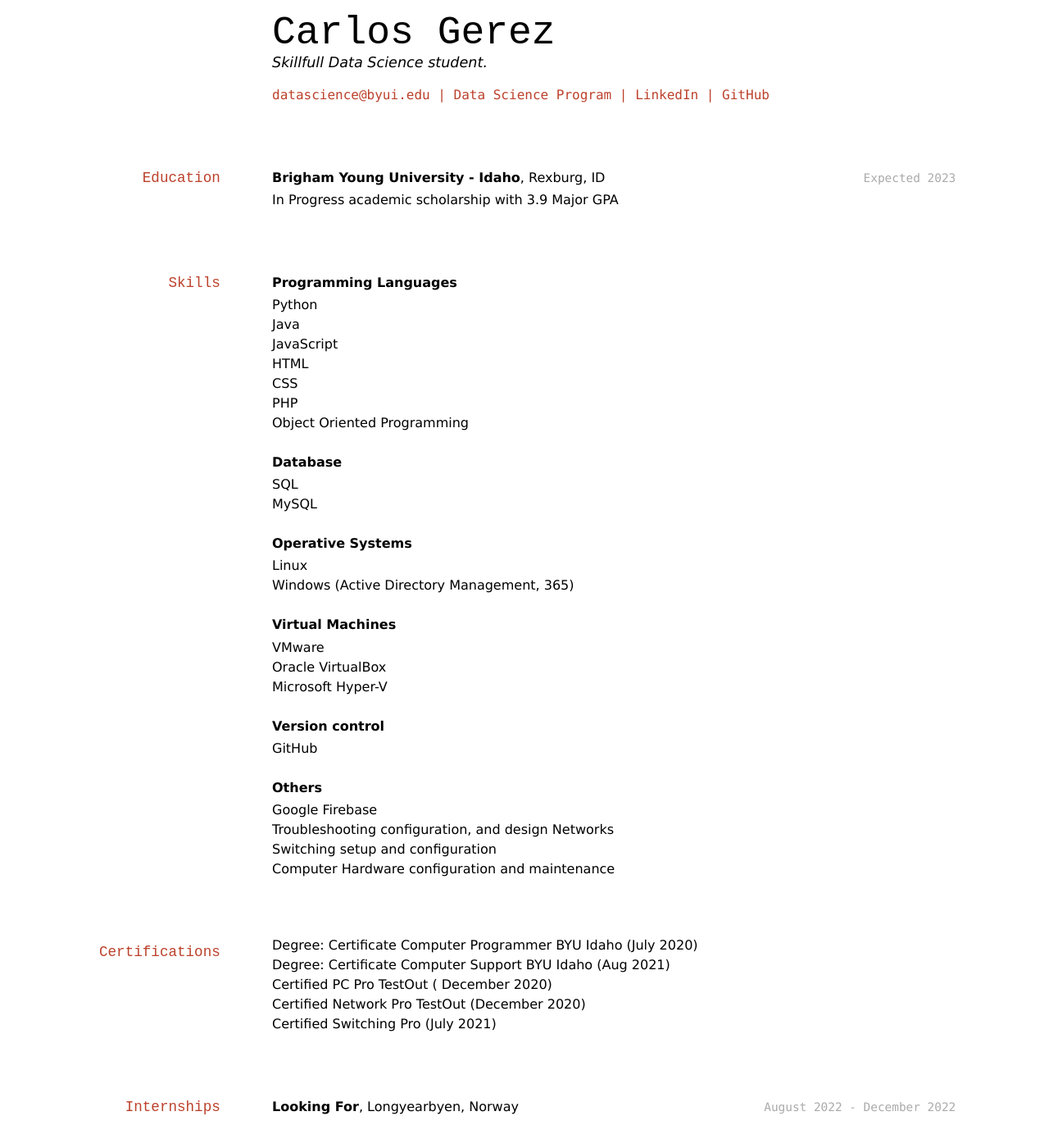
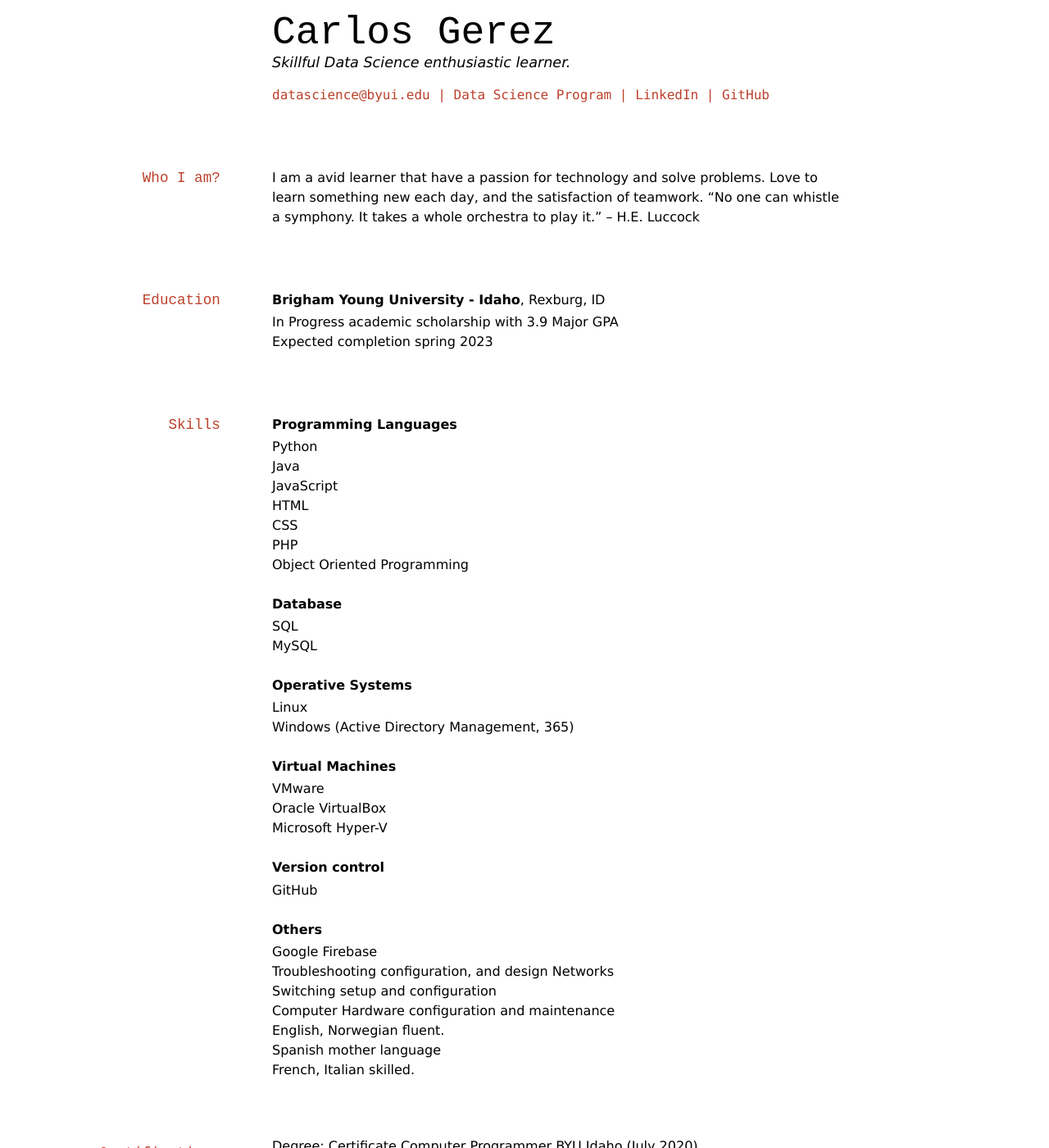
Before and after one commit to carlosdgerez/Gerez-Resume, a Jekyll site: the page built from docs/index.md, in a window 1280 px wide and 1400 px high. Shown: the whole window at 82% size. Built offline with Jekyll 4.4.1, drawn with Linux system fonts in a browser that asks for light colours; some of the changed text lies outside the part shown.

Commit message:
final render1

```diff
--- a/docs/index.md
+++ b/docs/index.md
@@ -3,24 +3,27 @@ layout: cv
 title: Carlos Gerez's CV
 ---
 # Carlos Gerez
-Skillfull Data Science student.
+Skillful Data Science enthusiastic learner.
 
 <div id="webaddress">
-<a href="datascience@byui.edu">datascience@byui.edu</a>
-| <a href="https://byuidatascience.github.io/development.html">Data Science Program</a>
-| <a href="https://www.linkedin.com/groups/13537407/">LinkedIn</a>
-| <a href="https://github.com/byuids-resumes">GitHub</a>
+<a href="mailto:datascience@byui.edu">datascience@byui.edu</a>
+| <a href="https://byuidatascience.github.io/">Data Science Program</a>
+| <a href="https://www.linkedin.com/in/carlos-gerez-solid-state928b98a4/">LinkedIn</a>
+| <a href="https://github.com/carlosdgerez?tab=repositories">GitHub</a>
 </div>
 
-<!-- https://www.monique.tech/the-art-of-markdown -->
+## Who I am?
+I am  a avid learner that have a passion for technology and solve problems.
+Love to learn something new each day, and the satisfaction of teamwork.
+"No one can whistle a symphony. It takes a whole orchestra to play it." – H.E. Luccock
 
 ## Education
 
-`Expected 2023`
+
 __Brigham Young University - Idaho__, Rexburg, ID
 
 - In Progress academic scholarship with 3.9 Major GPA
-
+- Expected completion spring 2023
 
 
 
@@ -60,6 +63,9 @@ __Others__
 - Troubleshooting configuration, and design Networks
 - Switching setup and configuration
 - Computer Hardware configuration and maintenance
+- English, Norwegian fluent.
+- Spanish mother language
+- French, Italian skilled.
 
 ## Certifications
 
```
Also changed, not shown: other parts of docs/index.md (+2 -2 lines).
